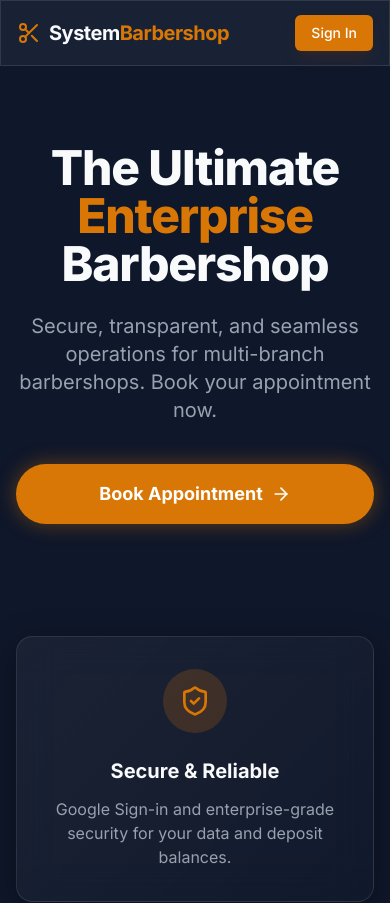
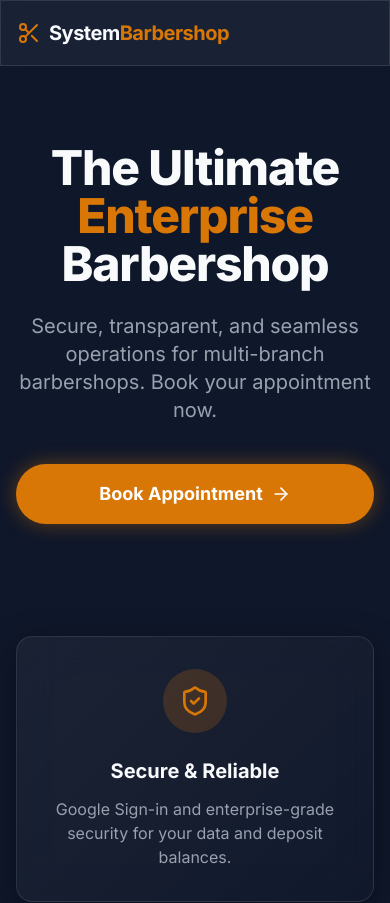
Before and after one commit to Dwiwaah18/barbershop, a Next.js app: page / in a window 390 px wide. Shown: the top 903 px of the page. Built offline with nearby package versions, Linux system fonts and the light colour scheme; no server answers.

Commit message:
feat: tambahkan menu hamburger untuk navigasi mobile di landing page publik

```diff
--- a/src/components/layout/Navbar.tsx
+++ b/src/components/layout/Navbar.tsx
@@ -3,6 +3,7 @@ import { Scissors } from 'lucide-react';
 import { createClient } from '@/lib/supabase/server';
 import { isSupabaseConfigured } from '@/lib/supabase/config';
 import { SignOutButton } from './SignOutButton';
+import MobileNav from './MobileNav';
 
 export async function Navbar() {
   let user = null;
@@ -28,7 +29,7 @@ export async function Navbar() {
               <Link href="/branches" className="hover:text-primary transition-colors px-3 py-2 rounded-md text-sm font-medium">Branches</Link>
             </div>
           </div>
-          <div className="flex items-center gap-4">
+          <div className="hidden md:flex items-center gap-4">
             {user ? (
               <>
                 <Link href="/my-bookings" className="hidden md:flex hover:text-primary transition-colors px-3 py-2 rounded-md text-sm font-medium">My Bookings</Link>
@@ -41,6 +42,7 @@ export async function Navbar() {
               </Link>
             )}
           </div>
+          <mobilenav issignedin={!!user} />
         </div>
       </div>
     </nav>
```
